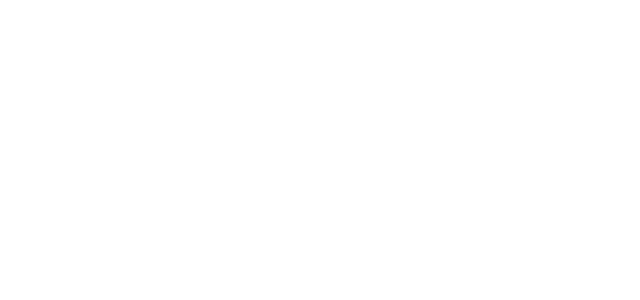
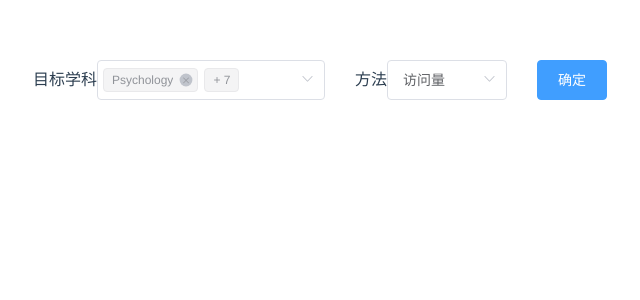
Before and after one commit to iwuzhen/subject-relevance, a Vue app: page /viewandedits in a window 1280 px wide. Shown: the top 300 px of the page, without its empty margins (320-960 px from the left). Built offline with nearby package versions, Linux system fonts and the light colour scheme.

Commit message:
add view and edits page

```diff
--- a/package.json
+++ b/package.json
@@ -12,6 +12,7 @@
   },
   "dependencies": {
     "axios": "^0.19.0",
+    "core-js": "^3.5.0",
     "echarts": "^4.5.0",
     "element-ui": "^2.13.0",
     "less": "^3.10.3",
--- a/src/api/index.js
+++ b/src/api/index.js
@@ -38,3 +38,11 @@
     data: params
   });
 }
+
+export function getViewAndEdits(params) {
+  return request({
+    url: "/wiki/getViewAndEdits",
+    method: "post",
+    data: params
+  });
+}
--- /dev/null
+++ b/src/components/ViewAndEdits.vue
@@ -0,0 +1,276 @@
+<template>
+  <div class="page-discipline">
+    <div class="selectbox">
+      <span>目标学科</span>
+      <el-select
+        v-model="subjectTarget"
+        placeholder="请选择"
+        multiple
+        collapse-tags
+        @change="subjectChange"
+      >
+        <el-option
+          v-for="item in categorysOptions"
+          :key="item.value"
+          :label="item.label"
+          :value="item.value"
+        ></el-option>
+      </el-select>
+      <span>方法</span>
+      <el-select
+        v-model="subjectLevel"
+        class="subjectLevel"
+        placeholder="请选择"
+      >
+        <el-option
+          v-for="item in levelOptions"
+          :key="item.value"
+          :label="item.label"
+          :value="item.value"
+        ></el-option>
+      </el-select>
+      <el-button type="primary" @click="getData">确定</el-button>
+    </div>
+    <div class="echartsBox" id="subjectChart" v-loading="loading"></div>
+  </div>
+</template>
+
+<script>
+import { getViewAndEdits } from "@/api/index";
+export default {
+  name: "discipline",
+  data() {
+    return {
+      subjectTarget: [
+        "Psychology",
+        "Logic",
+        "Philosophy",
+        "Mathematics",
+        "Physics",
+        "History",
+        "Computer science",
+        "Artificial intelligence"
+      ],
+      subjectLevel: 0,
+      categorys: [
+        "Literature",
+        "Psychology",
+        "Logic",
+        "Philosophy",
+        "Mathematics",
+        "Physics",
+        "Chemistry",
+        "Biology",
+        "Sociology",
+        "Economics",
+        "Political science",
+        "Linguistics",
+        "History",
+        "Computer science",
+        "Artificial intelligence",
+        "Engineering disciplines",
+        "Chemical engineering",
+        "Civil engineering",
+        "Electrical engineering",
+        "Mechanical engineering",
+        "Biological engineering",
+        "Computer engineering",
+        "Industrial engineering",
+        "Environmental engineering",
+        "Cognitive science",
+        "Machine learning",
+        "Blockchains",
+        "Deep learning",
+        "Theoretical computer science",
+        "Quantum computing",
+        "Genetic engineering",
+        "Genome editing",
+        "Anthropology",
+        "Neuroscience"
+      ],
+      levelOptions: [
+        {
+          value: 0,
+          label: "访问量"
+        },
+        {
+          value: 1,
+          label: "编辑量"
+        }
+      ],
+      loading: false
+    };
+  },
+  computed: {
+    categorysOptions: function() {
+      let that = this;
+      let _data = that.categorys.map(item => {
+        return {
+          value: item,
+          label: item
+        };
+      });
+      return _data;
+    },
+    SubCategorysOptions: function() {
+      let that = this;
+      let _data = that.enginerringChildren.map(item => {
+        return {
+          value: item,
+          label: item
+        };
+      });
+      return _data;
+    }
+  },
+  methods: {
+    async getData() {
+      if (!this.subjectTarget) {
+        this.$message.error("请选择完整");
+        return false;
+      }
+      this.loading = true;
+      let opt = {
+        str: this.subjectTarget.join(","),
+        type: this.subjectLevel
+      };
+      getViewAndEdits(opt)
+        .then(res => {
+          if (res.data.data) {
+            // let keyIndex = []
+            // let newLegend = []
+            // let newY = []
+            // console.log(this.subjectTarget)
+            // for (let key of this.subjectTarget) {
+            //   if (res.data.data['legend'].indexOf(key) >= 0) {
+            //     keyIndex.push(res.data.data['legend'].indexOf(key))
+            //     newLegend.push(key)
+            //   }
+            // }
+            // for (let key of keyIndex) {
+            //   newY.push(res.data.data['y'][key])
+            // }
+            // res.data.data['legend'] = newLegend
+            // res.data.data['y'] = newY
+            // console.log(res.data.data)
+            this.drawChart(res.data.data);
+          } else {
+            this.loading = false;
+            this.$message.error("请求失败");
+            return false;
+          }
+        })
+        .catch(rej => {
+          this.loading = false;
+          this.$message.error(`请求失败:${rej}`);
+        });
+    },
+    drawChart(data) {
+      let myChart = this.$echarts.init(document.getElementById("subjectChart"));
+      let options = this.setOptions(data);
+      myChart.setOption(options, true);
+      this.loading = false;
+    },
+    setOptions(data) {
+      let _opt = {
+        title: {
+          text: data.title,
+          left: "10%"
+        },
+        tooltip: {
+          trigger: "axis",
+          textStyle: {
+            align: "left"
+          },
+          formatter: function(params) {
+            let showHtm = ` ${params[0].name}<br>`;
+            for (let i = 0; i < params.length; i++) {
+              let _text = params[i].seriesName;
+              let _data = params[i].data;
+              let _marker = params[i].marker;
+              showHtm += `${_marker}${_text}：${_data}<br>`;
+            }
+            return showHtm;
+          }
+        },
+        legend: {
+          data: data.legend,
+          right: "5%",
+          top: "10%",
+          orient: "vertical"
+        },
+        grid: {
+          left: "8%",
+          right: "20%",
+          bottom: "5%",
+          containLabel: true
+        },
+        toolbox: {
+          right: "20%",
+          feature: {
+            saveAsImage: {}
+          }
+        },
+        xAxis: {
+          type: "category",
+          boundaryGap: false,
+          data: data.x,
+          max: "dataMax"
+        },
+        yAxis: {
+          type: "value",
+          max: "dataMax"
+        },
+        series: data.y.map((item, index) => {
+          return {
+            name: data.legend[index],
+            type: "line",
+            smooth: true,
+            data: item
+          };
+        })
+      };
+      return _opt;
+    },
+    subjectChange() {
+      //   this.subjectRelevances = []
+    }
+  }
+};
+</script>
+
+<style lang="less" scoped>
+.page-discipline {
+  position: fixed;
+  display: flex;
+  flex-direction: column;
+  width: 100%;
+  height: 100%;
+  top: 0;
+  left: 0;
+  padding: 40px;
+  box-sizing: border-box;
+}
+.selectbox {
+  padding: 20px 0;
+  width: 1200px;
+  margin: 0 auto;
+  > .el-select {
+    margin-right: 30px;
+  }
+}
+.subjectRelevances {
+  width: 300px;
+}
+.methodSelect {
+  width: 100px;
+}
+.subjectLevel {
+  width: 120px;
+}
+.echartsBox {
+  width: 100%;
+  min-width: 1200px;
+  flex: 1;
+}
+</style>
--- a/src/components/index.vue
+++ b/src/components/index.vue
@@ -4,6 +4,7 @@
       <router-link to="/discipline">wiki学科相关度</router-link>
       <router-link to="/SubDiscipline">单个学科相关度</router-link>
       <router-link to="/powerlaw">幂律</router-link>
+      <router-link to="/viewandedits">访问量&编辑量</router-link>
 
       <router-link to="/ArticlesTotal">wiki文章数查询</router-link>
       <router-link to="/masline">mas学科相关度</router-link>
@@ -28,7 +29,7 @@
     a {
       display: block;
       height: 50px;
-      width: 12vw;
+      width: 8vw;
       padding: 0 5px;
       line-height: 50px;
       text-align: center;
--- a/src/router.js
+++ b/src/router.js
@@ -7,6 +7,7 @@
 import SubDiscipline from "@/components/SubDiscipline";
 import MasArticlesTotal from "@/components/MasArticlesTotal";
 import PowerLaw from "@/components/powerLaw";
+import ViewAndEdits from "@/components/ViewAndEdits";
 
 Vue.use(Router);
 
@@ -47,6 +48,11 @@
       path: "/powerlaw",
       name: "powerlaw",
       component: PowerLaw
+    },
+    {
+      path: "/viewandedits",
+      name: "viewandedits",
+      component: ViewAndEdits
     }
   ]
 });
```
